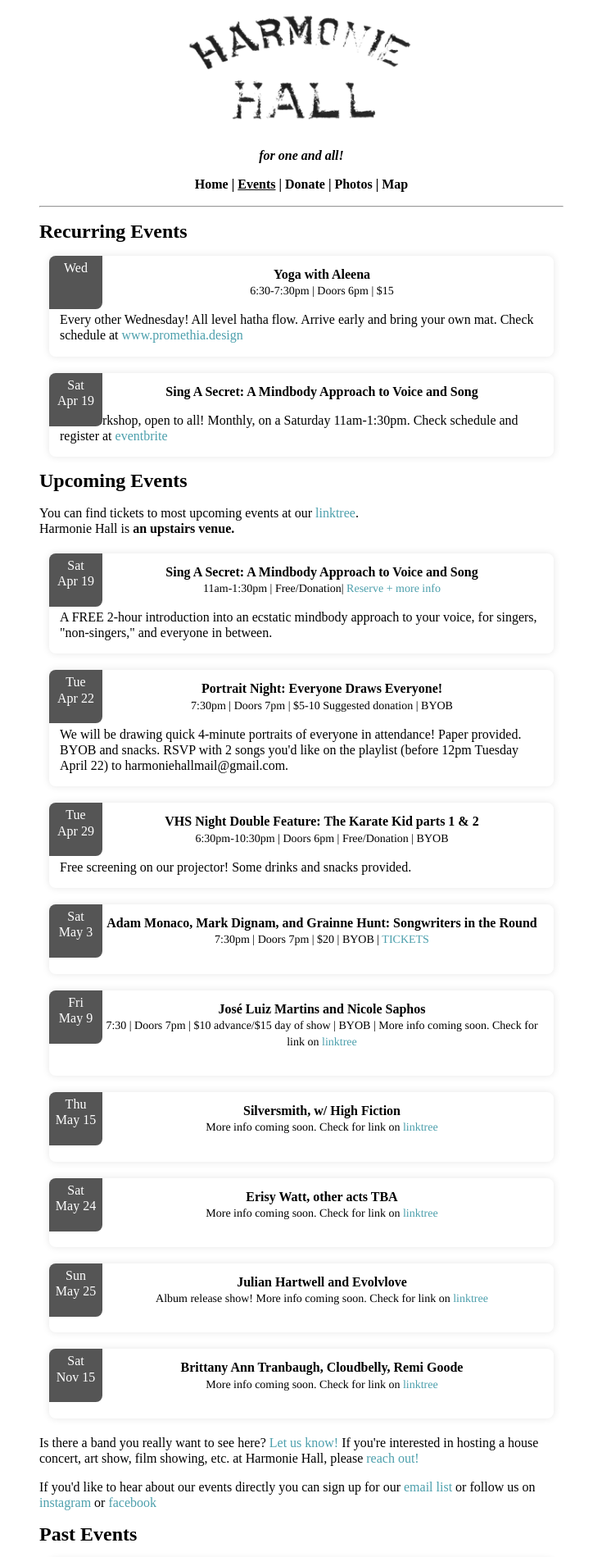
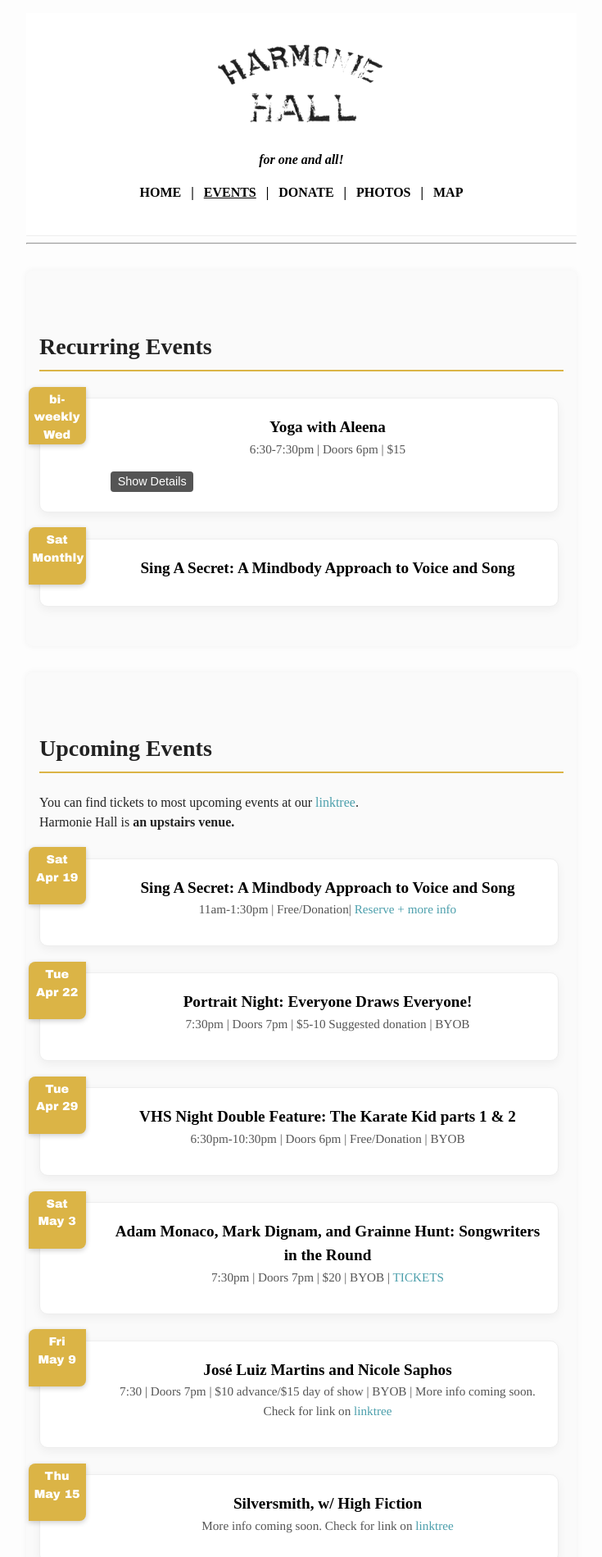
Before and after one commit to askaviolin/askaviolin.github.io, a PHP site: page /events.html in a window 1280 px wide. Shown: the top 1899 px of the page at 82% size, without its empty margins (272-1007 px from the left). Run offline with PHP 8.4, Linux system fonts and the light colour scheme.

Commit message:
chathelp

```diff
--- a/events.html
+++ b/events.html
@@ -5,8 +5,35 @@
 <title>Events | Harmonie Hall</title>
 <meta name="viewport" content="width=device-width, initial-scale=1.0">
 <link rel="stylesheet" href="style.css">
+<style>
+  .about {
+    display: none;
+    margin-left: 70px;
+  }
+  .toggle-button {
+    display: inline-block;
+    margin-top: 0.5em;
+    margin-left: 70px;
+    background-color: #555;
+    color: white;
+    padding: 0.3em 0.6em;
+    border: none;
+    border-radius: 4px;
+    cursor: pointer;
+    font-size: 0.9em;
+  }
+</style>
+<script>
+  function toggleAbout(button) {
+    const about = button.nextElementSibling;
+    const isVisible = about.style.display === "block";
+    about.style.display = isVisible ? "none" : "block";
+    button.textContent = isVisible ? "Show Details" : "Hide Details";
+  }
+</script>
 </head>
 <body>
+
 
 <div class="header">
 	<a href="index.html"><img src="logo.png" style="height:160px;"></a><p>
@@ -19,20 +46,24 @@
 	<a href="map.html">Map</a>
 </div>
 <hr>
+
+<div class="events-grid">
+	<div class="recurring-events">
 <h2 style="font-weight:bold;">Recurring Events</h2>
 <div class="event">
-	<div class="date-box" id="date">Wed<br>
+	<div class="date-box" id="date">bi-weekly<br>Wed
 	</div>
 	<div class="event-heading">
 		<span class="title">Yoga with Aleena</span>
 		<br>
 		<span class="date">6:30-7:30pm | Doors 6pm | $15
 		</div>
+		 <button class="toggle-button" onclick="toggleAbout(this)">Show Details</button>
 	<div class="about">Every other Wednesday! All level hatha flow. Arrive early and bring your own mat. Check schedule at <a href="https://www.promethia.design/event-list">www.promethia.design</a></div>
 </div>
 
 <div class="event">
-	<div class="date-box" id="date">Sat<br>Apr 19
+	<div class="date-box" id="date">Sat<br>Monthly
 	</div>
 	<div class="event-heading">
 		<span class="title">Sing A Secret: A Mindbody Approach to Voice and Song</span>
@@ -41,6 +72,9 @@
 		</div>
 	<div class="about">Free workshop, open to all! Monthly, on a Saturday 11am-1:30pm. Check schedule and register at <a href="https://www.eventbrite.com/e/sing-a-secret-a-mindbody-approach-to-voice-and-song-free-philadelphia-tickets-1098243639289?aff=ebdssbdestsearch">eventbrite</a></div>
 </div>
+</div>
+
+<div class="upcoming-events">
 
 <h2 style="font-weight:bold;">Upcoming Events</h2>
 <p>
@@ -133,9 +167,9 @@
 	<div class="date-box" id="date">Sat<br>May 24
 	</div>
 	<div class="event-heading">
-		<span class="title">Erisy Watt, other acts TBA</span>
+		<span class="title">Karl Blau and Erisy Watt</span>
 		<br>
-		<span class="date">More info coming soon. Check for link on <a href="https://linktr.ee/harmoniehall">linktree</a></span>
+		<span class="date">More info -- <a href="https://linktr.ee/harmoniehall">linktree</a></span>
 		</div>
 	<div class="about"></div>
 </div>
@@ -146,10 +180,12 @@
 	<div class="event-heading">
 		<span class="title">Julian Hartwell and Evolvlove</span>
 		<br>
-		<span class="date">Album release show! More info coming soon. Check for link on <a href="https://linktr.ee/harmoniehall">linktree</a></span>
+		<span class="date">Album release show! More info on <a href="https://linktr.ee/harmoniehall">linktree</a></span>
 		</div>
 	<div class="about"></div>
 </div>
+
+
 
 <div class="event">
 	<div class="date-box" id="date">Sat<br>Nov 15
@@ -976,7 +1012,7 @@
 	<br>
 	<span class="about"></span>
 </div>
-
+</div>
 <p>
 Is there a band you really want to see here? <a href="mailto:harmoniehallmail@gmail.com">Let us know!</a>
 If you're interested in hosting a house concert, art show, film showing, etc. at Harmonie Hall, please <a href="mailto:harmoniehallmail@gmail.com">reach out!</a>
--- a/style.css
+++ b/style.css
@@ -213,3 +213,114 @@
    background-color: #cb376a;
    border: 1px solid #db7598;
 }
+
+body {
+  max-width: 42em;
+  margin: 0 auto;
+  padding: 1em;
+  font-family: 'Bogart', serif;
+  background-color: #fdfdfd;
+  color: #222;
+  line-height: 1.5;
+}
+
+.header {
+  text-align: center;
+  padding: 1.5em 0;
+  background-color: #fff;
+  border-bottom: 1px solid #eee;
+}
+.header img {
+  max-height: 120px;
+}
+.header a {
+  margin: 0 0.5em;
+  font-weight: bold;
+  text-transform: uppercase;
+}
+
+h2 {
+  font-size: 1.75em;
+  border-bottom: 2px solid #dbb446;
+  padding-bottom: 0.25em;
+  margin-top: 2em;
+}
+
+.event {
+  background: white;
+  border: 1px solid #eee;
+  border-radius: 10px;
+  margin: 2em 0;
+  padding: 1em 1em 1.5em 1em;
+  box-shadow: 0 4px 12px rgba(0,0,0,0.05);
+  position: relative;
+}
+
+.date-box {
+  background-color: #dbb446;
+  color: #fff;
+  font-weight: bold;
+  font-family: 'Arial Black', sans-serif;
+  position: absolute;
+  top: -1em;
+  left: -1em;
+  width: 60px;
+  height: 60px;
+  padding-top: 5px;
+  text-align: center;
+  font-size: 0.9em;
+  border-radius: 8px 0 8px 0;
+  box-shadow: 0 2px 6px rgba(0,0,0,0.2);
+}
+
+.event-heading {
+  margin-left: 70px;
+  padding-bottom: 0.5em;
+}
+
+.event-heading .title {
+  font-size: 1.2em;
+  font-weight: 600;
+}
+
+.event-heading .date {
+  font-size: 0.95em;
+  color: #555;
+}
+
+.about {
+  margin-left: 70px;
+  font-size: 0.95em;
+  color: #333;
+  margin-top: 0.5em;
+}
+
+a {
+  color: #4C9FAC;
+}
+a:hover {
+  text-decoration: underline;
+}
+
+.events-grid {
+  display: flex;
+  gap: 2em;
+  margin-top: 2em;
+  flex-wrap: wrap; /* so it stacks on smaller screens */
+}
+
+.recurring-events,
+.upcoming-events {
+  flex: 1 1 45%;
+  min-width: 300px;
+  background: #fafafa;
+  padding: 1em;
+  border-radius: 8px;
+  box-shadow: 0 0 8px rgba(0,0,0,0.05);
+}
+
+@media (max-width: 768px) {
+  .events-grid {
+    flex-direction: column;
+  }
+}
```
